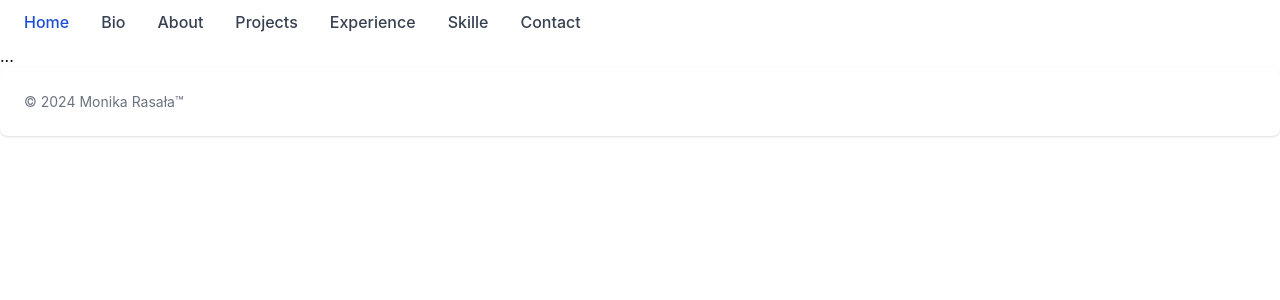
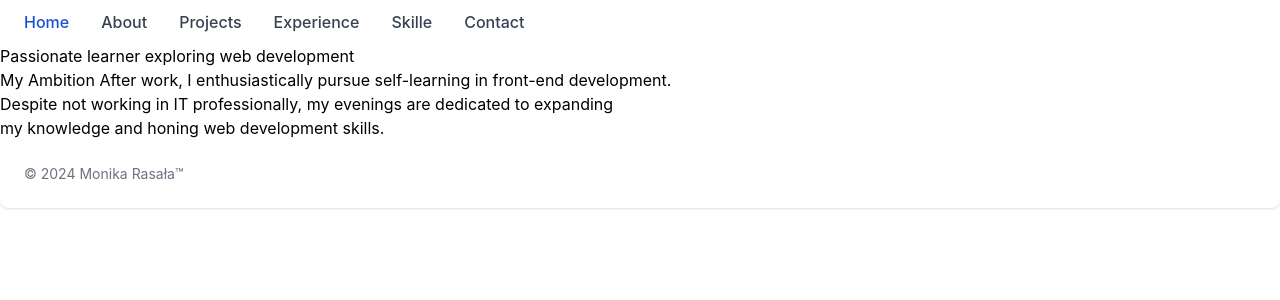
Before and after one commit to Monika-dotcom-boo/CV, a React (Vite) app in the folder CV/: page /bio in a window 1280 px wide. Shown: the top 300 px of the page. Built offline with nearby package versions, Linux system fonts and the light colour scheme.

Commit message:
remove bio

```diff
--- a/CV/src/componets/bio/Bio.jsx
+++ b/CV/src/componets/bio/Bio.jsx
@@ -3,7 +3,19 @@ function Bio() {
     return (
       <div>
         <div>
-          ...
+          <p>Passionate learner exploring web development</p>
+        </div>
+        <div>
+          <p>
+            My Ambition
+            After work, I enthusiastically pursue self-learning in front-end development.
+            {' '}
+            <br />
+            Despite not working in IT professionally, my evenings are dedicated to expanding
+            {' '}
+            <br />
+            my knowledge and honing web development skills.
+          </p>
         </div>
       </div>
     )
--- a/CV/src/componets/layout/Header.jsx
+++ b/CV/src/componets/layout/Header.jsx
@@ -15,9 +15,9 @@ function Header() {
                 <li>
                   <a href="/Home" className="block py-2 pr-4 pl-3 text-white rounded bg-primary-700 lg:bg-transparent lg:text-primary-700 lg:p-0 dark:text-white" aria-current="page">Home</a>
                 </li>
-                <li>
+                {/* <li>
                   <a href="/Bio" className="block py-2 pr-4 pl-3 text-gray-700 border-b border-gray-100 hover:bg-gray-50 lg:hover:bg-transparent lg:border-0 lg:hover:text-primary-700 lg:p-0 dark:text-gray-400 lg:dark:hover:text-white dark:hover:bg-gray-700 dark:hover:text-white lg:dark:hover:bg-transparent dark:border-gray-700">Bio</a>
-                </li>
+                </li> */}
                 <li>
                   <a href="/About" className="block py-2 pr-4 pl-3 text-gray-700 border-b border-gray-100 hover:bg-gray-50 lg:hover:bg-transparent lg:border-0 lg:hover:text-primary-700 lg:p-0 dark:text-gray-400 lg:dark:hover:text-white dark:hover:bg-gray-700 dark:hover:text-white lg:dark:hover:bg-transparent dark:border-gray-700">About</a>
                 </li>
```
